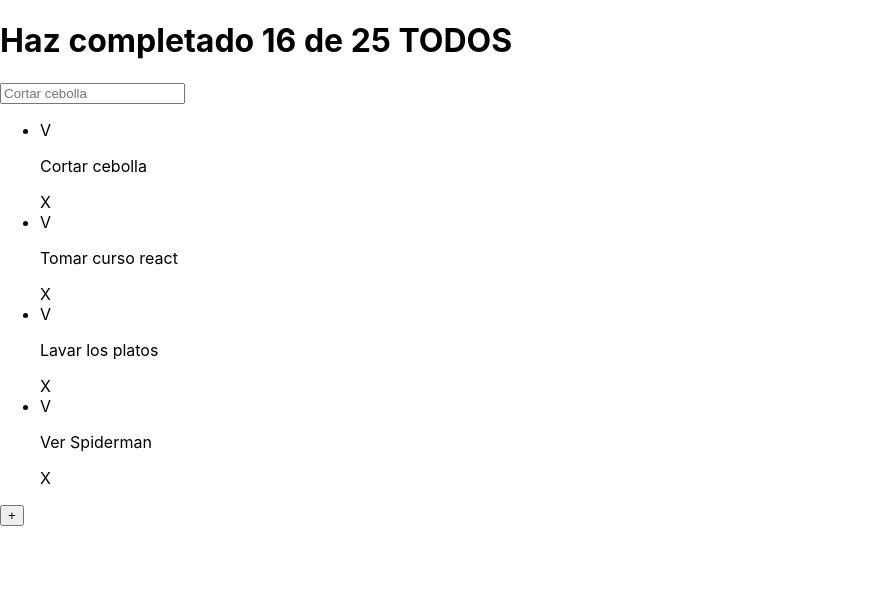
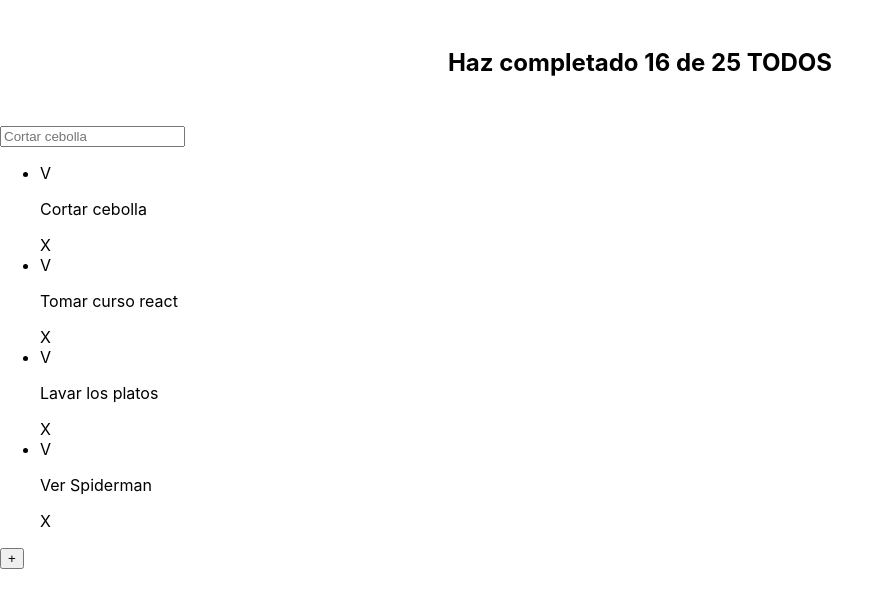
Before and after one commit to ssosaromero/curso-react-intro, a React (Create React App) app: page / in a window 1280 px wide. Shown: the top 608 px of the page, without its empty margins (0-894 px from the left). Built offline with nearby package versions, Linux system fonts and the light colour scheme.

Commit message:
css parte 1

```diff
--- /dev/null
+++ b/src/TodoCounter.css
@@ -0,0 +1,6 @@
+h1 {
+  font-size: 24px;
+  text-align: center;
+  margin: 0;
+  padding: 48px;
+}
```
Also changed, not shown: src/TodoCounter.js (+6 -1 lines).
